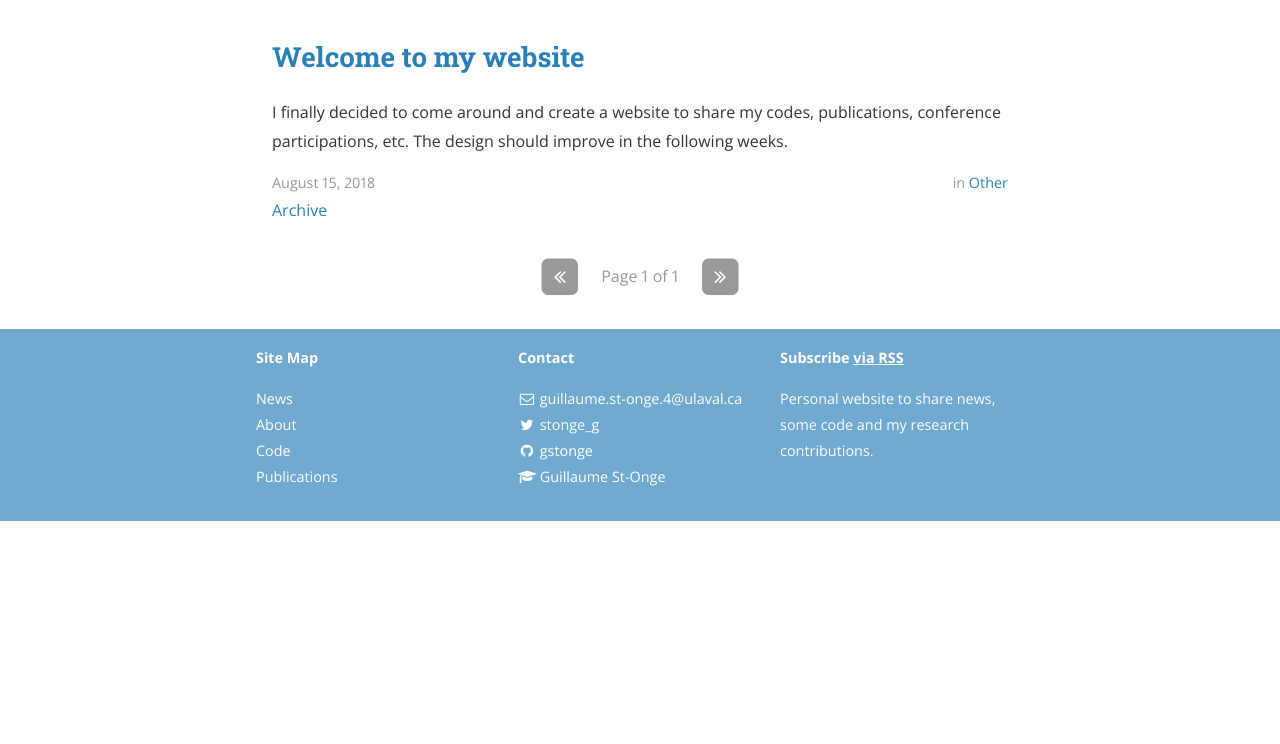
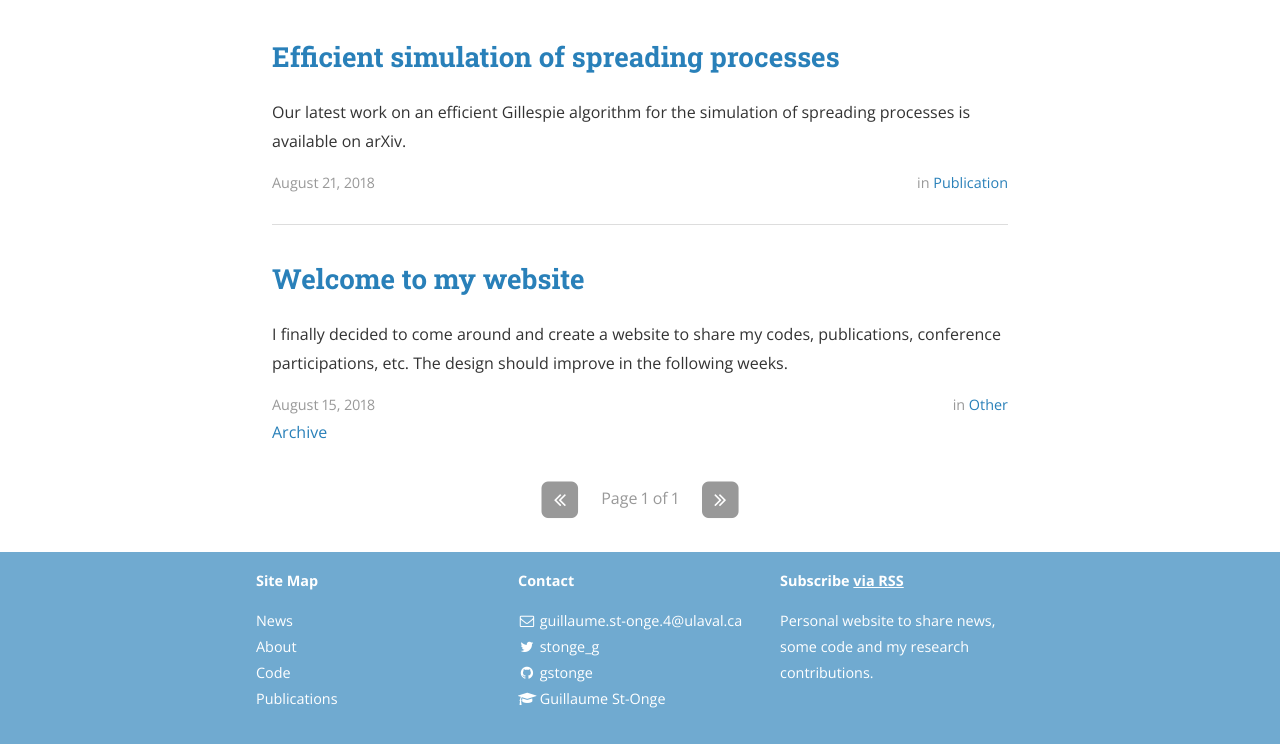
Before and after one commit to gstonge/gstonge.github.io, a Jekyll site: the page built from index.html, in a window 1280 px wide. Shown: the part 503-1247 px from the top of the page. Built offline with Jekyll 4.4.1, drawn with Linux system fonts in a browser that asks for light colours; nearby versions of some CDN libraries; the list of posts is cut into pages by our own code; before the commit the page ends 1024 px from its top, so only the background shows below that.

Commit message:
new post and style updates

```diff
--- a/_config.yml
+++ b/_config.yml
@@ -80,3 +80,6 @@ social:
     url: https://scholar.google.com/citations?user=UwKTgecAAAAJ
     desc: My publications
     share: false
+
+#Define excerpt_separator
+excerpt_separator: <!--more-->
--- /dev/null
+++ b/_posts/2018-08-21-composition-rection.md
@@ -0,0 +1,22 @@
+---
+layout: post
+title:  "Efficient simulation of spreading processes"
+date:   2018-08-21
+category : publication
+---
+
+Our latest work on an efficient *Gillespie* algorithm for the simulation of
+spreading processes is available on [arXiv](https://arxiv.org/abs/1808.05859).
+<!--more-->
+This project is in collaboration with [Jean-Gabriel Young](http://www.jgyoung.ca/),
+[Laurent Hébert-Dufresne](http://laurenthebertdufresne.github.io/) and
+[Louis J. Dubé](https://www.dynamica.phy.ulaval.ca/index.php?id=contact).
+
+
+It hinges on an efficient **composition and rejection** scheme to sample a node,
+which then produces an action (transmission, recovery, etc.). With this
+framework, updates are *almost* independent from the network size. The
+benchmark below shows its efficiency compared to other algorithms in diverse
+scenarios.
+
+![algo-comparison]({{ "/assets/posts/2018-08-21.png" | absolute_url }})
--- a/index.html
+++ b/index.html
@@ -20,16 +20,16 @@ layout: default
       <a class="post-link" href="{{ post.url | prepend: site.baseurl }}">{{ post.title }}</a>
     </h2>
     <section class="post-excerpt" itemprop="description">
-      <p>{{ post.content | strip_html | truncatewords: 50 }}</p>
+      <p>{{ post.excerpt | strip_html | truncatewords: 50 }}</p>
     </section>
     <section class="post-meta">
       <div class="post-date">{{ post.date | date: "%B %-d, %Y" }}</div>
       <div class="post-categories">
       {% if post.categories.size > 0 %}in {% for cat in post.categories %}
         {% if site.jekyll-archives %}
-        <a href="{{ site.baseurl }}/category/{{ cat }}">{{ cat | capitalize }}</a>{% if forloop.last == false %}, {% endif %}
+        <a href="{{ site.baseurl }}/archive/">{{ cat | capitalize }}</a>{% if forloop.last == false %}, {% endif %}
         {% else %}
-        <a href="{{ site.baseurl }}/posts/#{{ cat }}">{{ cat | capitalize }}</a>{% if forloop.last == false %}, {% endif %}
+        <a href="{{ site.baseurl }}/archive/">{{ cat | capitalize }}</a>{% if forloop.last == false %}, {% endif %}
         {% endif %}
       {% endfor %}{% endif %}
       </div>
```
Also changed, not shown: _posts/2018-08-15-welcome-to-my-website.md (renamed from _posts/2018-08-15-welcome-to-my-website.markdown), assets/posts/2018-08-21.png (added), 1 other file.
